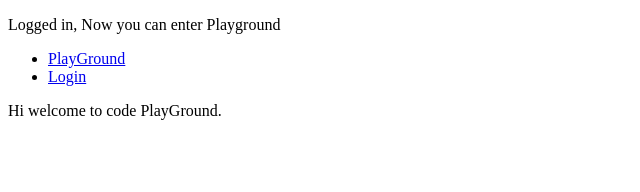
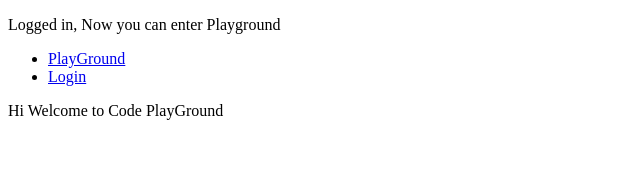
Before and after one commit to acciojob/code-playground-JHA123ABHIlash, a React app: page /playGround in a window 1280 px wide. Both pictures are taken after a click on the button "Log In". Shown: the top 192 px of the page, without its empty margins (0-640 px from the left). Built offline with nearby package versions, Linux system fonts and the light colour scheme.

Commit message:
Completed

```diff
--- a/src/components/PlayGround.js
+++ b/src/components/PlayGround.js
@@ -2,6 +2,6 @@ import React from 'react'
 
 export default function PlayGround() {
   return (
-    <div>Hi welcome to code PlayGround.</div>
+    <div>Hi Welcome to Code PlayGround</div>
   )
 }
```
